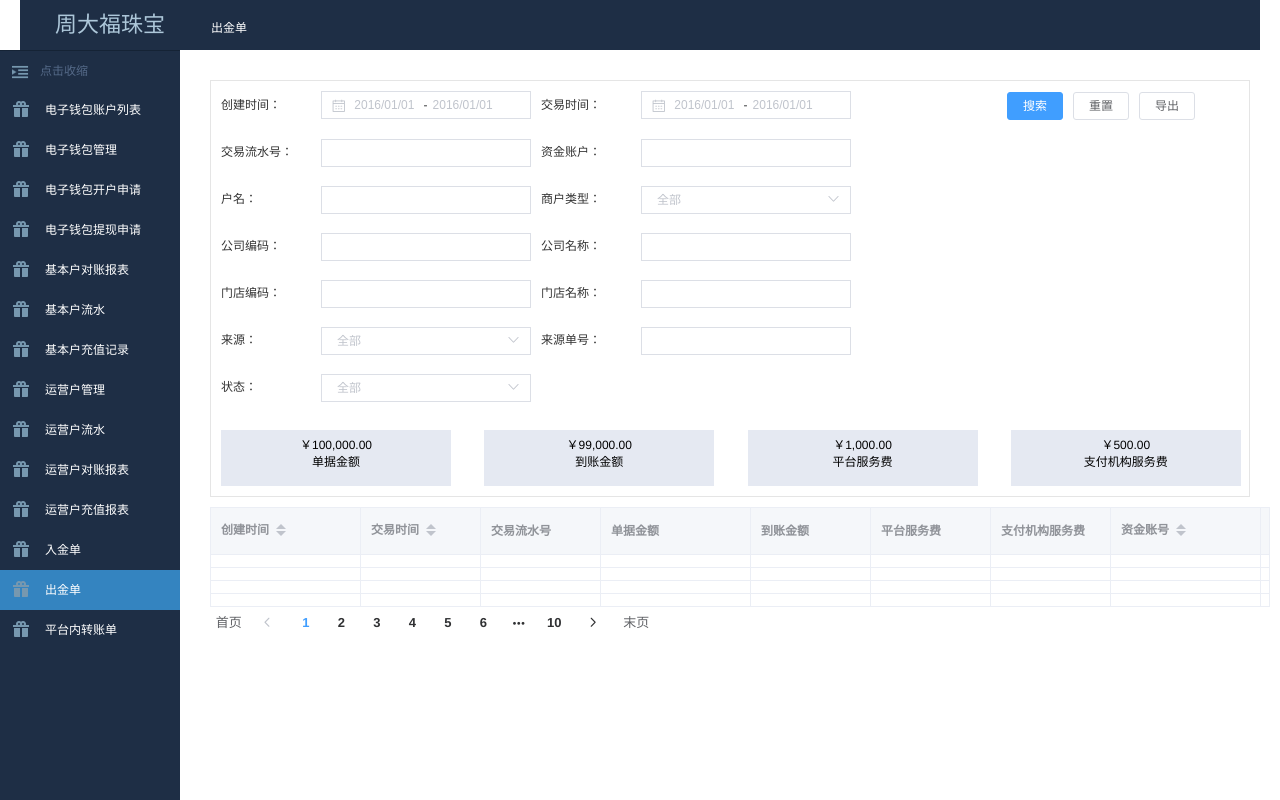
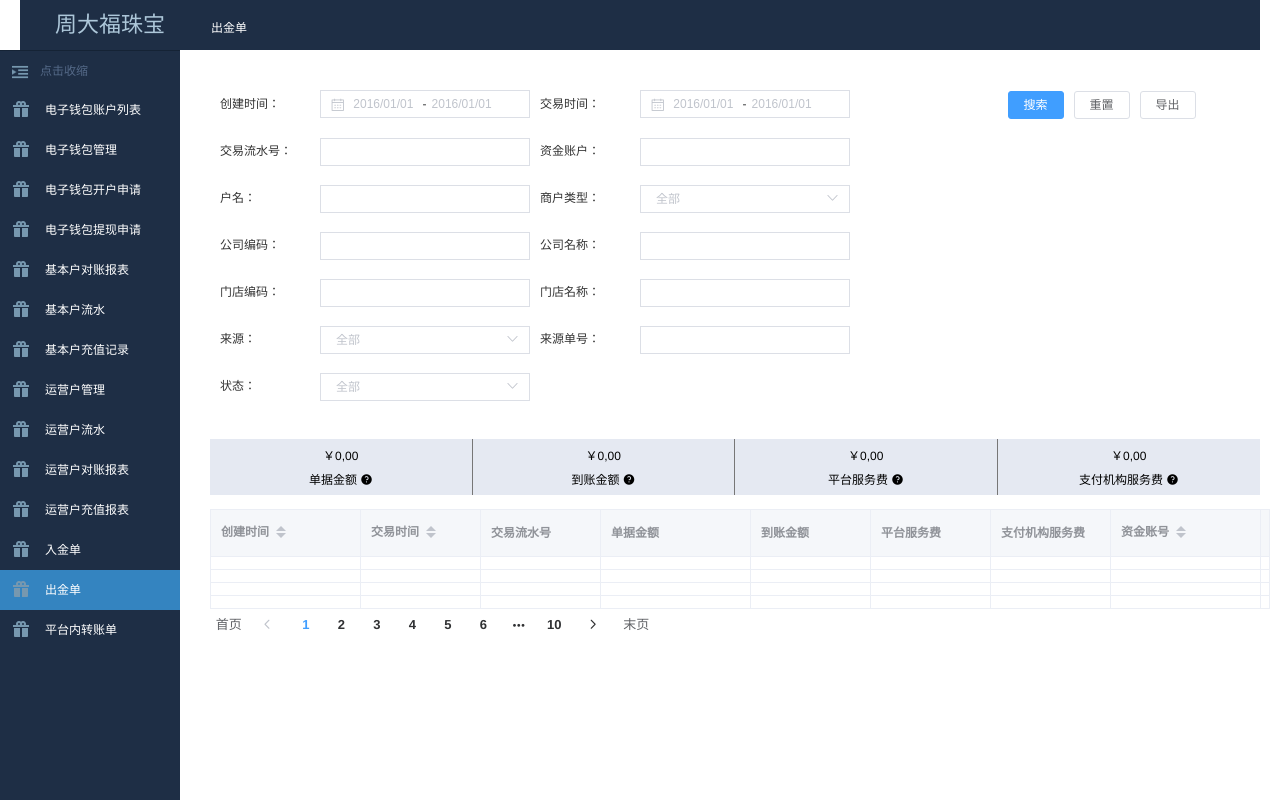
Before and after one commit to kenneyHong/appvue, a Vue app: page /withdrawal in a window 1280 px wide. Built offline with nearby package versions, Linux system fonts and the light colour scheme.

Commit message:
整体修改边框

```diff
--- a/src/views/EwalletrechargeReport/index.vue
+++ b/src/views/EwalletrechargeReport/index.vue
@@ -1,13 +1,13 @@
 <template>
   <div class="content">
+    <div class="formHeader">
+      <el-row>
+        <el-button class="rechargeStatistics"  @click="statistics">充值统计</el-button>
+        <el-button  class="rechargeStatement"@click="tj">充值对账单</el-button>
+      </el-row>
+    </div>
     <div class="middleBorder">
       <el-form ref="form" :inline="true" class="demo-form-inline" :model="form" label-width="118px">
-        <div class="formHeader">
-          <el-row>
-            <el-button  @click="statistics">充值统计</el-button>
-            <el-button @click="tj">充值对账单</el-button>
-          </el-row>
-        </div>
         <div class="Upperlayout">
           <el-row :gutter="20">
             <el-col :span="18">
@@ -58,29 +58,21 @@
             </el-col>
           </el-row>
         </div>
+      </el-form>
+    </div>
     <div class="lowerLayout">
-          <el-row :gutter="25">
-            <el-col :span="6">
       <div class="grid-content bg-purple">
-                <div class="number1">10</div>
+        <div class="number1">0</div>
         <div class="accountBalance">商家数量</div>
       </div>
-            </el-col>
-            <el-col :span="6">
       <div class="grid-content bg-purple-light">
-                <div class="number2">10</div>
+        <div class="number2">0</div>
         <div class="currentIncome">充值次数</div>
       </div>
-            </el-col>
-            <el-col :span="6">
-              <div class="grid-content bg-purple">
-                <div class="number3">￥300,000.00</div>
+      <div class="grid-content bg-purple1">
+        <div class="number3">￥0.00</div>
         <div class="currentExpenditure">充值金额</div>
       </div>
-            </el-col>
-          </el-row>
-        </div>
-      </el-form>
    </div>
     <div class="formClassification"  v-if="rechargeStatistics == '充值统计'">
       <el-table
@@ -304,17 +296,33 @@ el-row {
     margin-bottom: 0;
   }
 }
+.formHeader{
+  .el-button{
+  background: #ffffff;
+  }
+  .rechargeStatement{
+  margin-left: -3px;
+  border-bottom: none;
+  }
+  .rechargeStatistics{
+    border-right: none;
+    margin-left: 10px;
+    border-bottom: none;
+  }
+}
 .middleBorder{
   min-height: 92px;
-  border: 1px solid #e5e5e5;
+  border-top: 1px solid #e5e5e5;
   margin-left: 10px;
-  margin-top: 10px;
   margin-right: 10px;
   margin-bottom: 10px;
   overflow: hidden;
-  .el-row{
-    margin-bottom: 10px;
+  .el-col{
+    margin-top: 10px;
   }
+}
+.lowerLayout{
+  margin-left: 10px;
   .demo-form-inline{
     float: left;
     margin-left: 10px;
@@ -325,17 +333,29 @@ el-row {
   }
   .bg-purple-dark {
     background: #e5e9f2;
+    float: left;
   }
   .bg-purple {
     background: #e5e9f2;
+    float: left;
+    border-right: 1px solid #777777;
+    line-height: 2em;
+  }
+  .bg-purple1{
+    background: #e5e9f2;
+    float: left;
+    line-height: 2em;
   }
   .bg-purple-light {
     background: #e5e9f2;
+    float: left;
+    border-right: 1px solid #777777;
+    line-height: 2em;
   }
   .grid-content {
     min-height: 56px;
     text-align: center;
-    width: 230px;
+    width: 33%;
     padding-top: 5px;
   }
   .row-bg {
@@ -343,7 +363,11 @@ el-row {
     background-color: #e5e9f2;
   }
 }
-.el-table{
+.el-table {
+  padding-top: 20px;
   margin-left: 10px;
 }
+.el-table--border{
+  border: none;
+}
 </style>
--- a/src/views/basicHousehold/index.vue
+++ b/src/views/basicHousehold/index.vue
@@ -65,37 +65,39 @@
             </el-col>
           </el-row>
         </div>
+     </el-form>
+    </div>
     <div class="lowerLayout">
-          <el-row :gutter="25">
-            <el-col :span="6">
       <div class="grid-content bg-purple">
         <div class="number1">￥300,000.00</div>
-                <div class="accountBalance">期初账户余额</div>
+        <div class="accountBalance">
+          期初账户余额
+          <i class="el-icon-question"></i>
         </div>
-            </el-col>
-            <el-col :span="6">
+      </div>
       <div class="grid-content bg-purple-light">
         <div class="number2">￥99,000.00</div>
-                <div class="currentIncome">本期收入</div>
+        <div class="currentIncome">
+          本期收入
+          <i class="el-icon-question"></i>
+        </div>
         <div class="transactionAmount">交易金额￥100,000.00，服务费￥1,000.00</div>
       </div>
-            </el-col>
-            <el-col :span="6">
-              <div class="grid-content bg-purple">
+      <div class="grid-content bg-purple1">
         <div class="number3">￥201,000.00</div>
-                <div class="currentExpenditure">本期支出</div>
+        <div class="currentExpenditure">
+          本期支出
+          <i class="el-icon-question"></i>
+        </div>
         <div class="transactionAmount1">交易金额￥200,000.00，服务费￥1,000.00</div>
       </div>
-            </el-col>
-            <el-col :span="6">
-              <div class="grid-content bg-purple-light">
+      <div class="grid-content  bg-purple2">
         <div class="number4">￥￥198,000.00</div>
-                <div class="endingAccountbalance">期末账户余额</div>
+        <div class="endingAccountbalance">
+          期末账户余额
+          <i class="el-icon-question"></i>
         </div>
-            </el-col>
-          </el-row>
       </div>
-     </el-form>
     </div>
     <el-table
     :data="tableData"
@@ -307,7 +309,6 @@ export default {
 }
 .middleBorder{
   min-height: 92px;
-  border: 1px solid #e5e5e5;
   margin-left: 10px;
   margin-top: 10px;
   margin-right: 10px;
@@ -321,22 +322,46 @@ export default {
     margin-left: 10px;
     margin-top: 10px;
   }
+}
+.lowerLayout{
+  margin-left: 10px;
+  .demo-form-inline{
+    float: left;
+    margin-left: 10px;
+    margin-top: 10px;
+  }
   .el-date-editor{
     width: 178px;
   }
   .bg-purple-dark {
     background: #e5e9f2;
+    float: left;
   }
   .bg-purple {
     background: #e5e9f2;
+    float: left;
+    border-right: 1px solid #777777;
+    line-height: 2em;
+  }
+  .bg-purple1{
+    background: #e5e9f2;
+    float: left;
+    border-right: 1px solid #777777;
+  }
+  .bg-purple2{
+    background: #e5e9f2;
+    float: left;
+    line-height: 2em;
   }
   .bg-purple-light {
     background: #e5e9f2;
+    float: left;
+    border-right: 1px solid #777777;
   }
   .grid-content {
     min-height: 56px;
     text-align: center;
-    width: 230px;
+    width: 25%;
     padding-top: 5px;
   }
   .row-bg {
@@ -346,6 +371,7 @@ export default {
 }
 .el-table{
   margin-left: 10px;
+  margin-top: 80px;
 }
 /deep/.el-table th{
   background: #F5F7FA;
--- a/src/views/depositData/index.vue
+++ b/src/views/depositData/index.vue
@@ -68,35 +68,37 @@
             </el-col>
           </el-row>
         </div>
+      </el-form>
+    </div>
     <div class="lowerLayout">
-          <el-row :gutter="25">
-            <el-col :span="6">
       <div class="grid-content bg-purple">
-                <div class="number1">￥100,000.00</div>
-                <div class="documentAmount">单据金额</div>
+        <div class="number1">￥0,00</div>
+        <div class="documentAmount">
+          单据金额
+          <i class="el-icon-question"></i>
         </div>
-            </el-col>
-            <el-col :span="6">
+      </div>
       <div class="grid-content bg-purple-light">
-                <div class="number2">￥99,000.00</div>
-                <div class="amountReceived">到账金额</div>
+        <div class="number2">￥0,00</div>
+        <div class="amountReceived">
+          到账金额
+          <i class="el-icon-question"></i>
         </div>
-            </el-col>
-            <el-col :span="6">
-              <div class="grid-content bg-purple">
-                <div class="number3">￥1,000.00</div>
-                <div class="platformServiceFee">平台服务费</div>
       </div>
-            </el-col>
-            <el-col :span="6">
-              <div class="grid-content bg-purple">
-                <div class="number3">￥500.00</div>
-                <div class="PayagencyServiceFee">支付机构服务费</div>
+      <div class="grid-content bg-purple1">
+        <div class="number3">￥0.00</div>
+        <div class="platformServiceFee">
+          平台服务费
+          <i class="el-icon-question"></i>
         </div>
-            </el-col>
-          </el-row>
       </div>
-      </el-form>
+      <div class="grid-content bg-purple2">
+        <div class="number3">￥0.00</div>
+        <div class="PayagencyServiceFee">
+          支付机构服务费
+          <i class="el-icon-question"></i>
+        </div>
+      </div>
     </div>
     <el-table
     :data="tableData"
@@ -326,7 +328,6 @@ export default {
 }
 .middleBorder{
   min-height: 92px;
-  border: 1px solid #e5e5e5;
   margin-left: 10px;
   margin-top: 10px;
   margin-right: 10px;
@@ -340,22 +341,48 @@ export default {
     margin-left: 10px;
     margin-top: 10px;
   }
+}
+.lowerLayout{
+  margin-left: 10px;
+  .demo-form-inline{
+    float: left;
+    margin-left: 10px;
+    margin-top: 10px;
+  }
   .el-date-editor{
     width: 178px;
   }
   .bg-purple-dark {
     background: #e5e9f2;
+    float: left;
   }
   .bg-purple {
     background: #e5e9f2;
+    float: left;
+    border-right: 1px solid #777777;
+    line-height: 2em;
+  }
+  .bg-purple1{
+    background: #e5e9f2;
+    float: left;
+    line-height: 2em;
+    border-right: 1px solid #777777;
+  }
+  .bg-purple2{
+    background: #e5e9f2;
+    float: left;
+    line-height: 2em;
   }
   .bg-purple-light {
     background: #e5e9f2;
+    float: left;
+    border-right: 1px solid #777777;
+    line-height: 2em;
   }
   .grid-content {
     min-height: 56px;
     text-align: center;
-    width: 230px;
+    width: 25%;
     padding-top: 5px;
   }
   .row-bg {
@@ -365,6 +392,7 @@ export default {
 }
 .el-table{
   margin-left: 10px;
+  margin-top: 80px;
 }
 /deep/.el-table th{
   background: #F5F7FA;
--- a/src/views/lnPlatformTransferBill/index.vue
+++ b/src/views/lnPlatformTransferBill/index.vue
@@ -387,7 +387,6 @@ el-row {
 }
 .middleBorder{
   min-height: 92px;
-  border: 1px solid #e5e5e5;
   margin-left: 10px;
   margin-top: 10px;
   margin-right: 10px;
--- a/src/views/operatingAccount/index.vue
+++ b/src/views/operatingAccount/index.vue
@@ -176,7 +176,6 @@ el-row {
 }
 .middleBorder{
   min-height: 92px;
-  border: 1px solid #e5e5e5;
   margin-left: 10px;
   margin-top: 10px;
   margin-right: 10px;
@@ -193,6 +192,7 @@ el-row {
 }
 .el-table{
   margin-left: 10px;
+  border: none;
 }
 /deep/.el-table th{
   background: #F5F7FA;
--- a/src/views/operatorsFlow/index.vue
+++ b/src/views/operatorsFlow/index.vue
@@ -50,35 +50,37 @@
             </el-col>
           </el-row>
         </div>
+      </el-form>
+    </div>
     <div class="lowerLayout">
-          <el-row :gutter="25">
-            <el-col :span="6">
       <div class="grid-content bg-purple">
         <div class="number1">￥300,000.00</div>
-                <div class="accountBalance">期初账户余额</div>
+        <div class="accountBalance">
+          期初账户余额
+          <i class="el-icon-question"></i>
         </div>
-            </el-col>
-            <el-col :span="6">
+      </div>
       <div class="grid-content bg-purple-light">
         <div class="number2">￥100,000.00</div>
-                <div class="currentIncome">本期收入</div>
+        <div class="currentIncome">
+          本期收入
+          <i class="el-icon-question"></i>
         </div>
-            </el-col>
-            <el-col :span="6">
-              <div class="grid-content bg-purple">
+      </div>
+      <div class="grid-content bg-purple1">
         <div class="number3">￥200,000.00</div>
-                <div class="currentExpenditure">本期支出</div>
+        <div class="currentExpenditure">
+          本期支出
+          <i class="el-icon-question"></i>
         </div>
-            </el-col>
-            <el-col :span="6">
-              <div class="grid-content bg-purple-light">
+      </div>
+      <div class="grid-content bg-purple2">
         <div class="number4">￥200,000.00</div>
-                <div class="endingAccountbalance">期末账户余额</div>
+        <div class="endingAccountbalance">
+          期末账户余额
+          <i class="el-icon-question"></i>
         </div>
-            </el-col>
-          </el-row>
       </div>
-      </el-form>
     </div>
     <el-table
     :data="tableData"
@@ -253,7 +255,6 @@ el-row {
 }
 .middleBorder{
   min-height: 92px;
-  border: 1px solid #e5e5e5;
   margin-left: 10px;
   margin-top: 10px;
   padding-bottom: 10px;
@@ -264,22 +265,48 @@ el-row {
     margin-left: 10px;
     margin-top: 10px;
   }
+}
+.lowerLayout{
+  margin-left: 10px;
+  .demo-form-inline{
+    float: left;
+    margin-left: 10px;
+    margin-top: 10px;
+  }
   .el-date-editor{
     width: 178px;
   }
   .bg-purple-dark {
     background: #e5e9f2;
+    float: left;
   }
   .bg-purple {
     background: #e5e9f2;
+    float: left;
+    border-right: 1px solid #777777;
+    line-height: 2em;
+  }
+  .bg-purple1{
+    background: #e5e9f2;
+    float: left;
+    line-height: 2em;
+    border-right: 1px solid #777777;
+  }
+  .bg-purple2{
+    background: #e5e9f2;
+    float: left;
+    line-height: 2em;
   }
   .bg-purple-light {
     background: #e5e9f2;
+    float: left;
+    border-right: 1px solid #777777;
+    line-height: 2em;
   }
   .grid-content {
     min-height: 56px;
     text-align: center;
-    width: 230px;
+    width: 25%;
     padding-top: 5px;
   }
   .row-bg {
@@ -289,7 +316,7 @@ el-row {
 }
 .el-table--border{
   margin-left: 10px;
-  margin-top: 10px;
+  margin-top: 80px;
 }
 /deep/.el-table th{
   background: #F5F7FA;
--- a/src/views/reconciliationStatement/index.vue
+++ b/src/views/reconciliationStatement/index.vue
@@ -205,7 +205,6 @@ background-color: #f9fafc;
 }
 .middleBorder{
   min-height: 92px;
-  border: 1px solid #e5e5e5;
   margin-left: 10px;
   margin-top: 10px;
   margin-right: 10px;
--- a/src/views/withdrawal/index.vue
+++ b/src/views/withdrawal/index.vue
@@ -80,35 +80,37 @@
             </el-col>
           </el-row>
         </div>
+      </el-form>
+    </div>
     <div class="lowerLayout">
-          <el-row :gutter="25">
-            <el-col :span="6">
       <div class="grid-content bg-purple">
-                <div class="number1">￥100,000.00</div>
-                <div class="documentAmount">单据金额</div>
+        <div class="number1">￥0,00</div>
+        <div class="documentAmount">
+          单据金额
+        <i class="el-icon-question"></i>
         </div>
-            </el-col>
-            <el-col :span="6">
+      </div>
       <div class="grid-content bg-purple-light">
-                <div class="number2">￥99,000.00</div>
-                <div class="amountReceived">到账金额</div>
+        <div class="number2">￥0,00</div>
+        <div class="amountReceived">
+          到账金额
+        <i class="el-icon-question"></i>
         </div>
-            </el-col>
-            <el-col :span="6">
-              <div class="grid-content bg-purple">
-                <div class="number3">￥1,000.00</div>
-                <div class="platformServiceFee">平台服务费</div>
       </div>
-            </el-col>
-            <el-col :span="6">
-              <div class="grid-content bg-purple">
-                <div class="number3">￥500.00</div>
-                <div class="PayagencyServiceFee">支付机构服务费</div>
+      <div class="grid-content bg-purple1">
+        <div class="number3">￥0,00</div>
+        <div class="platformServiceFee">
+          平台服务费
+          <i class="el-icon-question"></i>
         </div>
-            </el-col>
-          </el-row>
       </div>
-      </el-form>
+      <div class="grid-content bg-purple2">
+        <div class="number4">￥0,00</div>
+        <div class="PayagencyServiceFee">
+          支付机构服务费
+          <i class="el-icon-question"></i>
+        </div>
+      </div>
     </div>
     <el-table
     :data="tableData"
@@ -357,7 +359,6 @@ export default {
 }
 .middleBorder{
   min-height: 92px;
-  border: 1px solid #e5e5e5;
   margin-left: 10px;
   margin-top: 10px;
   margin-right: 10px;
@@ -371,22 +372,48 @@ export default {
     margin-left: 10px;
     margin-top: 10px;
   }
+}
+.lowerLayout{
+  margin-left: 10px;
+  .demo-form-inline{
+    float: left;
+    margin-left: 10px;
+    margin-top: 10px;
+  }
   .el-date-editor{
     width: 178px;
   }
   .bg-purple-dark {
     background: #e5e9f2;
+    float: left;
   }
   .bg-purple {
     background: #e5e9f2;
+    float: left;
+    border-right: 1px solid #777777;
+    line-height: 2em;
+  }
+  .bg-purple1{
+    background: #e5e9f2;
+    float: left;
+    line-height: 2em;
+    border-right: 1px solid #777777;
+  }
+  .bg-purple2{
+    background: #e5e9f2;
+    float: left;
+    line-height: 2em;
   }
   .bg-purple-light {
     background: #e5e9f2;
+    float: left;
+    border-right: 1px solid #777777;
+    line-height: 2em;
   }
   .grid-content {
     min-height: 56px;
     text-align: center;
-    width: 230px;
+    width: 25%;
     padding-top: 5px;
   }
   .row-bg {
@@ -396,7 +423,7 @@ export default {
 }
 .el-table--border{
   margin-left: 10px;
-  margin-top: 10px;
+  margin-top: 80px;
 }
 /deep/.el-table th{
   background: #F5F7FA;
```
Lines whose indentation alone changed are shown as unchanged.
